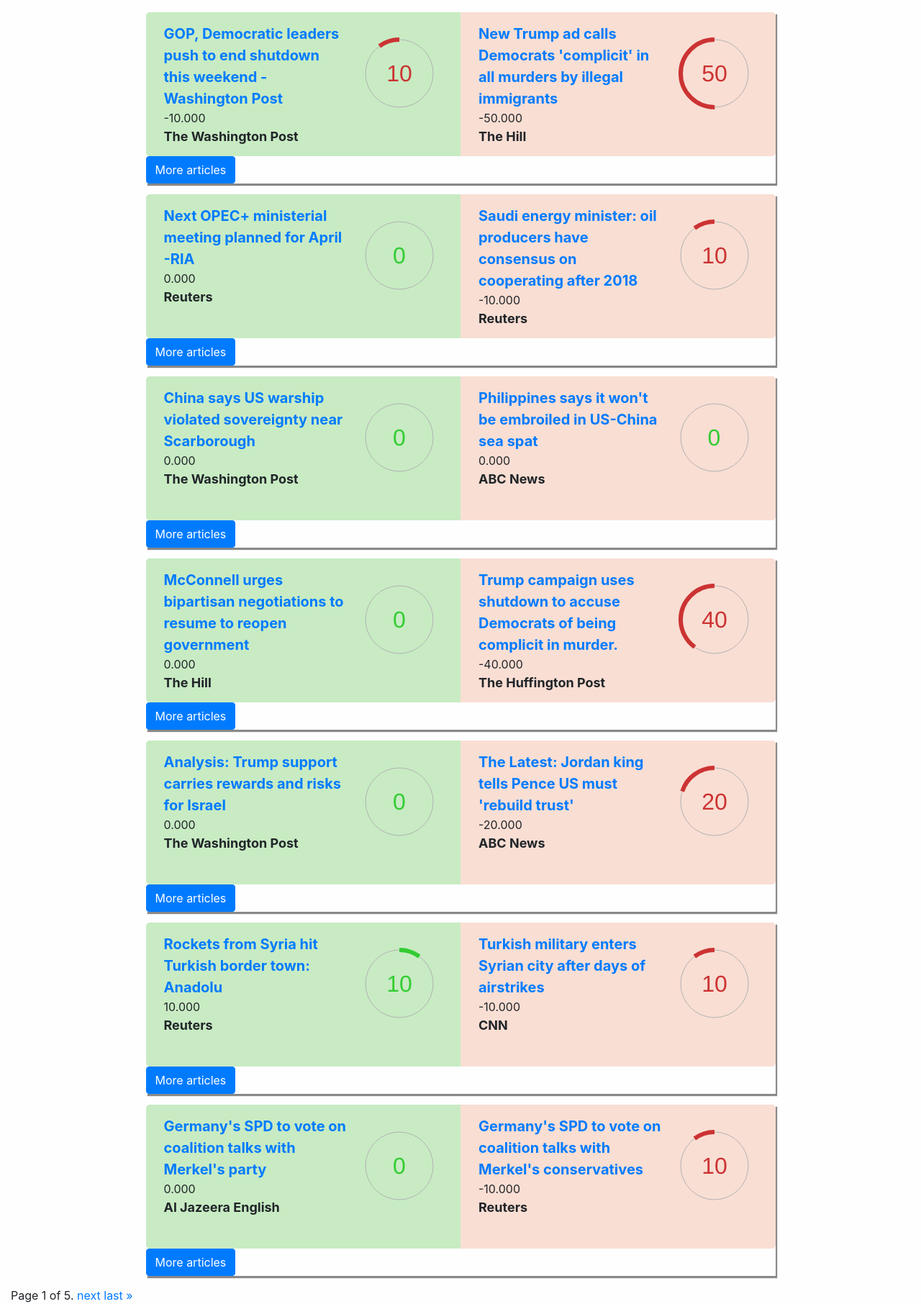
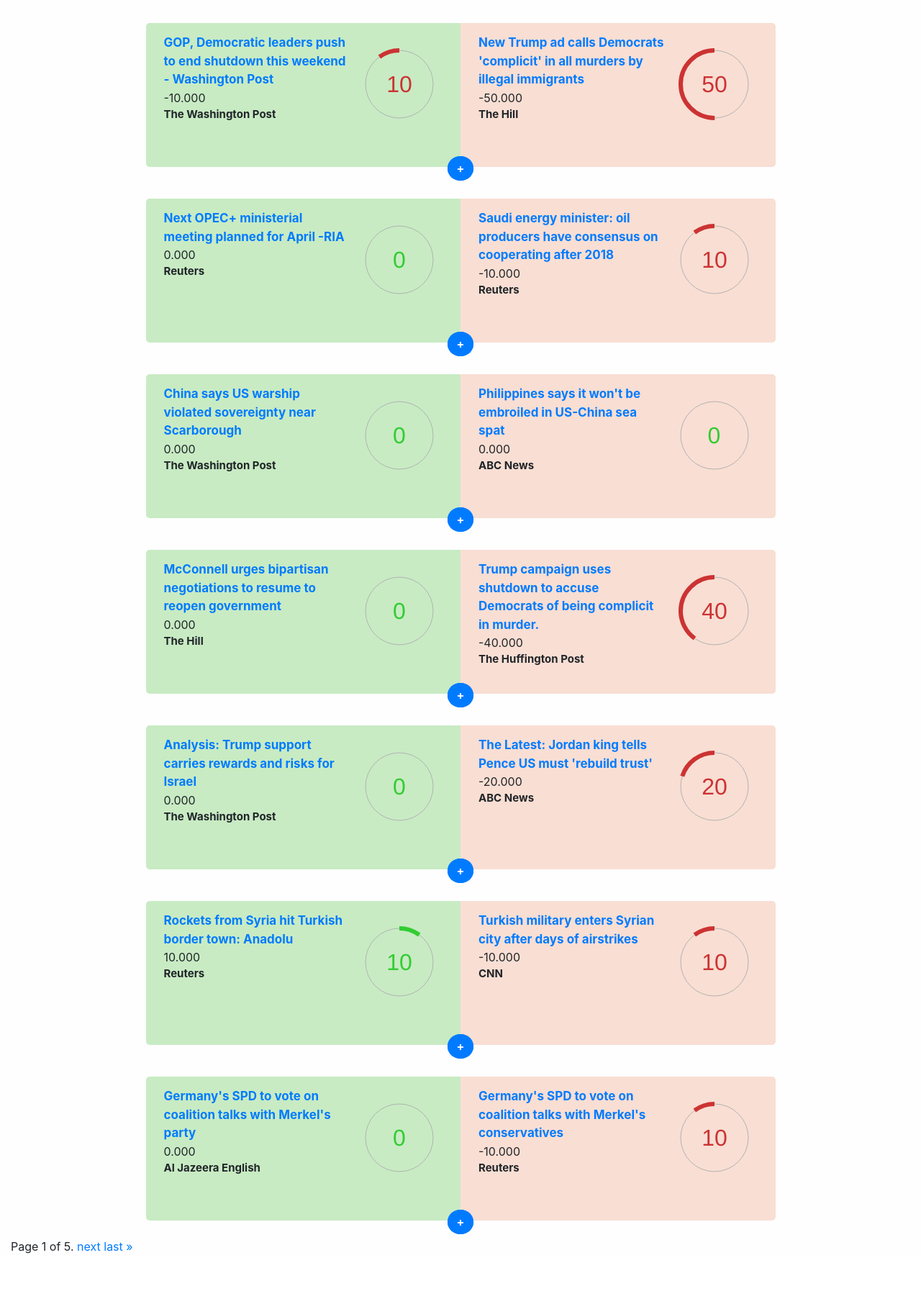
Before and after one commit to sallydly/PairNews, a Django app: page / in a window 1280 px wide. Shown: the part 70-1882 px from the top of the page at 72% size. After the commit the page ends 1812 px from the top, so only its background shows below. Run offline with Django 3.2, Linux system fonts and the light colour scheme; data comes from the database, SQL or seed files in the repository; some libraries are stand-ins or nearby versions.

Commit message:
final css cleanup

```diff
--- a/gotnews_app/templates/gotnews_app/index.html
+++ b/gotnews_app/templates/gotnews_app/index.html
@@ -105,17 +105,20 @@
         </div>
 	    </div>
       <!-- <button onclick="toggleHidden('row-{{row.id}}', 'row-{{row.id}}-expanded')"> Expand </button> -->
-      <a class="btn btn-primary" data-toggle="collapse" href="#row-{{row.id}}-expanded" role="button" aria-expanded="false" aria-controls="collapseExample">
-    	More articles
-  	</a>
-		</div>
+       <div class='button_pos text-center'>
+          <a class="btn btn-primary links btn_circle" data-toggle="collapse" href="#row-{{row.id}}-expanded" role="button" aria-expanded="false" aria-controls="collapseExample">
+            +
+         </a>
+       </div>
+    </div>
+
 
 		<div class="collapsible-row collapse" id="row-{{row.id}}-expanded">
 			{% for event_id, art_querysets in other_articles.items %}
         {% if key == event_id %}
           <div class="expand-row" id="row-{{row.id}}">
-              {% for article in art_querysets.0 %}
-                 <div class="col-xs-sm-md-lg-6 positive">
+            {% for article in art_querysets.1 %}
+                 <div class="col-xs-sm-md-lg-6 positive collapsed_list">
                     <div class="text">
                       <div class="wrapper">
                         <div id="circle-placeholder-{{article.id}}" class="progress-container"></div>
@@ -125,10 +128,22 @@
                         <div id="{{article.id}}-source" class="sub-article-source">{{ article.news_source.name }}</div>
                     </div>
                   </div>
+
+
+                <script type="text/javascript">
+                  var sent0 = {{article.overall_sentiment}} / 100
+                  var pos0 = sent0 >= 0
+                  var barId0 = "circle-placeholder-{{article.id}}"
+                  var bar0 = makeProgress(pos0, barId0)
+                  bar0.text.style.fontFamily = '"Raleway", Helvetica, sans-serif';
+                  bar0.text.style.fontSize = '2rem';
+
+                  bar0.animate(Math.abs(sent0));  // Number from 0.0 to 1.0
+                </script>
               {% endfor %}
 
-            {% for article in art_querysets.1 %}
-                 <div class="col-xs-sm-md-lg-6 negative">
+              {% for article in art_querysets.0 %}
+                 <div class="col-xs-sm-md-lg-6 negative collapsed_list">
                     <div class="text">
                       <div class="wrapper">
                         <div id="circle-placeholder-{{article.id}}" class="progress-container"></div>
@@ -138,6 +153,17 @@
                         <div id="{{article.id}}-source" class="sub-article-source">{{ article.news_source.name }}</div>
                     </div>
                   </div>
+
+                <script type="text/javascript">
+                  var sent0 = {{article.overall_sentiment}} / 100
+                  var pos0 = sent0 >= 0
+                  var barId0 = "circle-placeholder-{{article.id}}"
+                  var bar0 = makeProgress(pos0, barId0)
+                  bar0.text.style.fontFamily = '"Raleway", Helvetica, sans-serif';
+                  bar0.text.style.fontSize = '2rem';
+
+                  bar0.animate(Math.abs(sent0));  // Number from 0.0 to 1.0
+                </script>
               {% endfor %}
           </div>
         {%endif%}
--- a/static/general.css
+++ b/static/general.css
@@ -16,6 +16,18 @@
   color:blue;
 }
 
+a.links {
+  display:inline;
+
+  font-weight:bold;
+}
+
+a.btn_circle {
+  width: 50px;
+  height: 50px;
+  border-radius: 50%;
+}
+
 /* Content Wrappers */
 div#content{
   background-color: blue;
@@ -26,8 +38,8 @@
 
 div.row{
   width:70%;
-	margin:15px auto;
-	box-shadow: 2px 3px 1px #888888;
+  margin:10px auto;
+  padding-top:20px;
 }
 
 div.collapsible-row{
@@ -74,13 +86,26 @@
 
 div.sub-article-title {
   font-weight:bold;
-	font-size:20px;
+  font-size:17px;
 }
 
 div.progress-container {
   float: right;
 }
+
 div.sub-article-source {
-	font-size:18px;
+  font-size:15px;
   font-weight:bold;
 }
+
+div.button_pos {
+   margin-left: auto;
+   margin-right: auto;
+   margin-top:-10px;
+}
+
+div.collapsed_list {
+	border-width: 1;
+	border-style: solid;
+
+}
```
Lines whose indentation alone changed are shown as unchanged.
